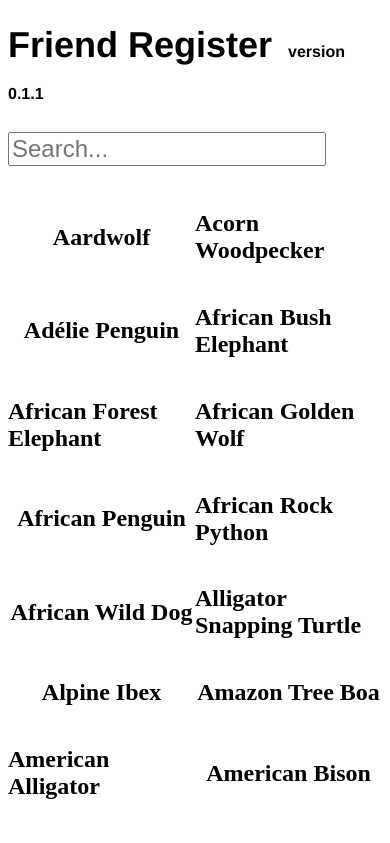
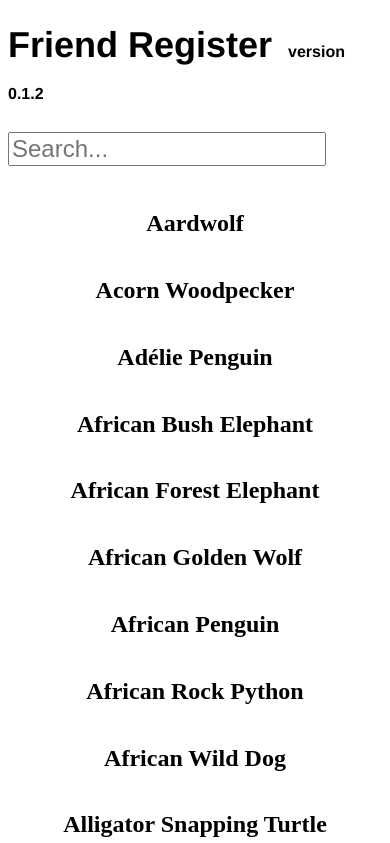
Before and after one commit to oe/friendregister, a React app: page / in a window 390 px wide. Shown: the top 843 px of the page. Built offline with nearby package versions, Linux system fonts and the light colour scheme; the HTML template or start-up script is replaced by a standard one.

Commit message:
correctly use the grid responsively

```diff
--- a/package.json
+++ b/package.json
@@ -1,5 +1,5 @@
 {
-  "version": "0.1.1",
+  "version": "0.1.2",
   "scripts": {
     "start": "webpack-dev-server --open",
     "prod": "webpack --mode=production"
--- a/src/App.js
+++ b/src/App.js
@@ -24,6 +24,10 @@ const GridContainer = styled.div`
   grid-template-columns: 50% 50%;
   justify-items: center;
   align-items: center;
+
+  @media screen and (max-width: 60em) {
+    grid-template-columns: 100%;
+  }
 `
 
 const Heading1 = styled.h1`
```
